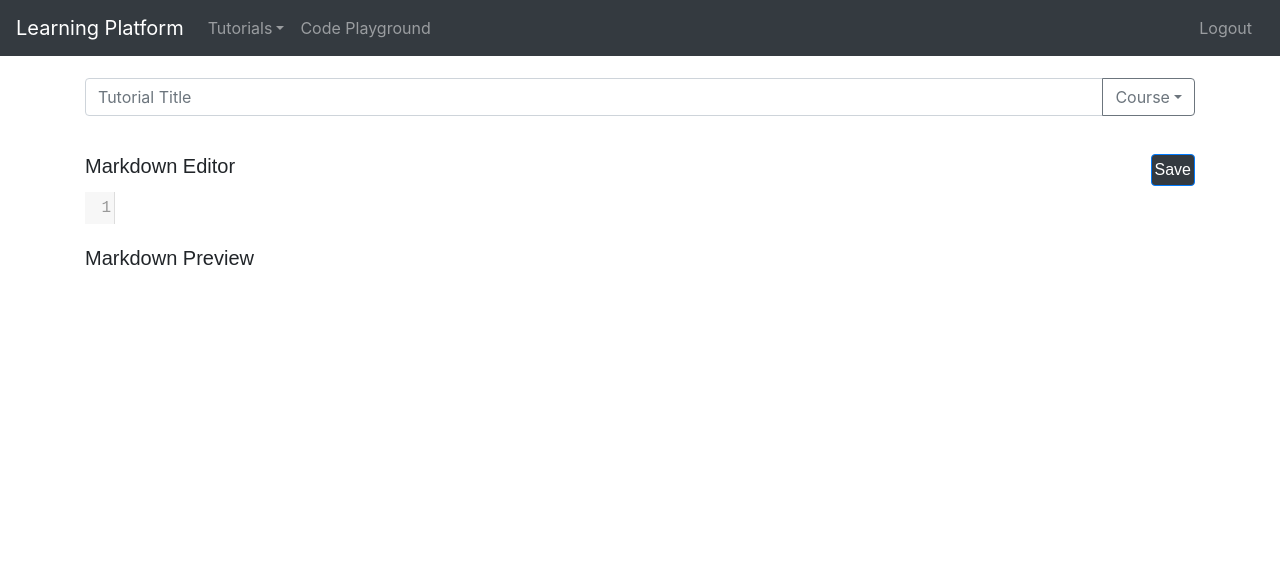
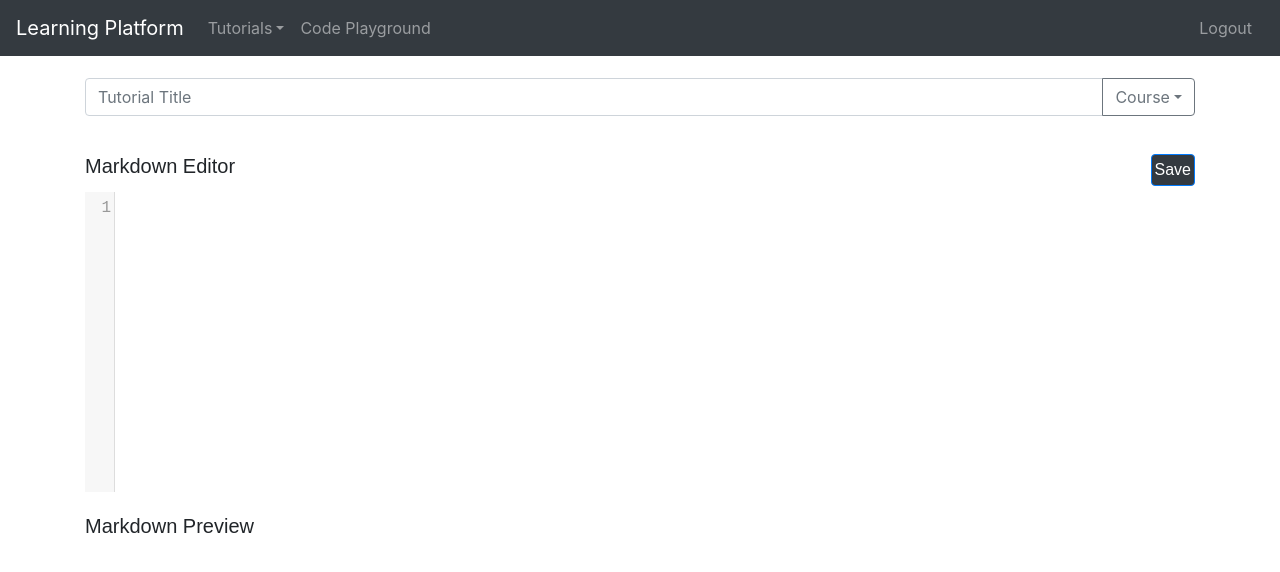
Before and after one commit to CMPT-470-Fall-2020/Code-Tutorial-App, a React (Create React App) app in the folder client/: page /createtutorial in a window 1280 px wide. Shown: the top 572 px of the page. Built offline with nearby package versions, Linux system fonts and the light colour scheme; no server answers.

Commit message:
Add css for CreateTutorial. Remove css for code cell.

```diff
--- /dev/null
+++ b/client/src/components/css/CreateTutorial.css
@@ -0,0 +1,22 @@
+.CodeMirror {
+    border: 1px solid black;
+}
+
+/*
+#writing-area {
+	display:flex;
+	flex-direction:row;
+}
+#markdown-editor{
+	width:50%;
+	padding-right:1%;
+}
+#markdown-preview{
+	height:80%;
+	width:50%;
+	padding-left:1%;
+	border: 1px solid black;
+
+}
+
+*/
--- a/client/src/components/css/MarkdownCodeCell.css
+++ b/client/src/components/css/MarkdownCodeCell.css
@@ -1,11 +1,3 @@
-.CodeMirror {
-	height: auto;
-}
-
-.CodeMirror-scroll {
-		max-height:200px;
-}
-
 .cell-btns {
 		display:flex;
 		justify-content:flex-end;
```
